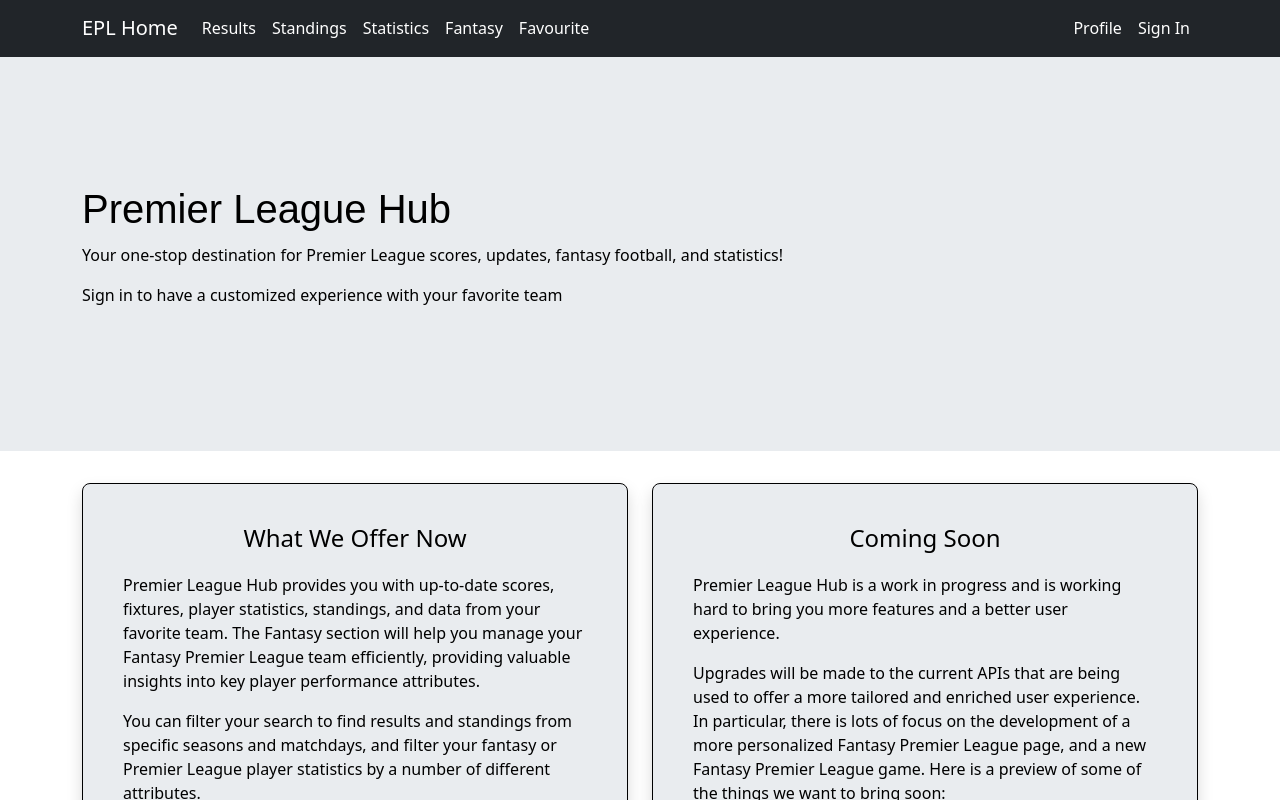
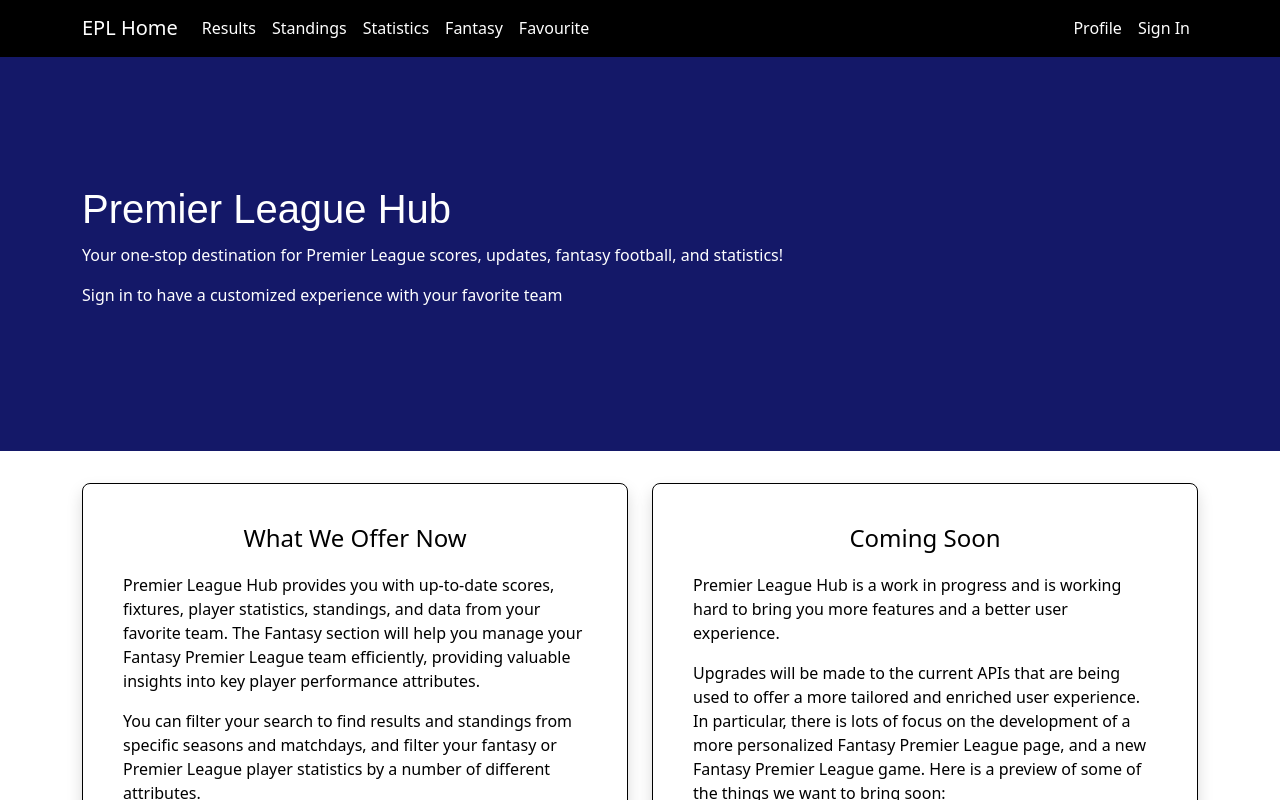
Before and after one commit to jason-sidhu/premier-league-fullstack, a React (Create React App) app: page / in a window 1280 px wide. Shown: the top 800 px of the page. Built offline with nearby package versions, Linux system fonts and the light colour scheme.

Commit message:
color scheme

```diff
--- a/src/Components/Navbar/Navbar.css
+++ b/src/Components/Navbar/Navbar.css
@@ -1,6 +1,6 @@
 .nav{
     color: white;
-    background-color: #0d1117;
+    background-color: black;
     transition: color 0.3s, border-bottom-color 0.3s;
 }
 .nav-options{
--- a/src/Components/Navbar/Navbar.js
+++ b/src/Components/Navbar/Navbar.js
@@ -34,7 +34,7 @@
   };
 
   return (
-    <Navbar bg="dark" variant="dark" expand="lg" className="nav">
+    <Navbar  expand="lg" className="nav">
       <Container>
         <Navbar.Brand as={Link} to="/" className="nav-options">
           EPL Home
--- a/src/Pages/styles/home.css
+++ b/src/Pages/styles/home.css
@@ -1,13 +1,13 @@
 .home-page{
   background-color: white;
-  color: black;
+  color: white;
 }
 .home-page h1{
-  color: black;
+  color: white;
 }
 .jumbotron {
     padding: 8rem 1rem;
-    background-color: #e9ecef;
+    background-color: #141868;
     margin-bottom: 2rem;
   }
 
@@ -21,7 +21,7 @@
   padding: 20px;
   border: 1px solid #000000;
   border-radius: 8px;
-  background-color: #e9ecef;
+  background-color: white;
 }
 
 .custom-card-title{
```
